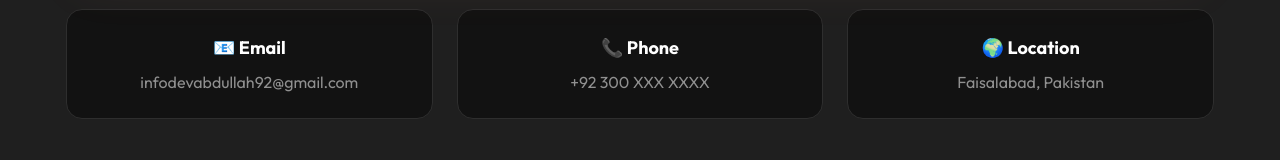
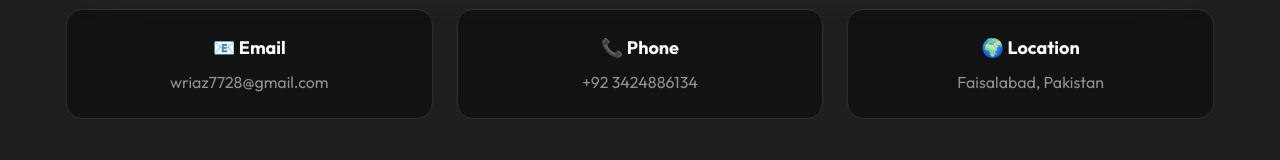
Before and after one commit to CODEMASTER-ABDULLAH-92/client_portfolio, a Next.js app: page / in a window 1280 px wide. Shown: the part 4012-4172 px from the top of the page. Built offline with nearby package versions, Linux system fonts and the light colour scheme; grey boxes are pictures that could not be loaded.

Commit message:
Update Contact.tsx

```diff
--- a/src/app/components/Contact.tsx
+++ b/src/app/components/Contact.tsx
@@ -250,11 +250,11 @@ const handleSubmit = async (e: React.FormEvent) => {
       <div className="grid grid-cols-1 sm:grid-cols-3 gap-6 mt-10">
         <div className="p-6 bg-[#121212] border border-[#2e2e2e] rounded-2xl text-center hover:border-[#ea8b61] transition">
           <h3 className="text-lg font-bold text-white mb-2">📧 Email</h3>
-          <p className="text-[#909090]">infodevabdullah92@gmail.com</p>
+          <p className="text-[#909090]">wriaz7728@gmail.com</p>
         </div>
         <div className="p-6 bg-[#121212] border border-[#2e2e2e] rounded-2xl text-center hover:border-[#ea8b61] transition">
           <h3 className="text-lg font-bold text-white mb-2">📞 Phone</h3>
-          <p className="text-[#909090]">+92 300 XXX XXXX</p>
+          <p className="text-[#909090]">+92 3424886134</p>
         </div>
         <div className="p-6 bg-[#121212] border border-[#2e2e2e] rounded-2xl text-center hover:border-[#ea8b61] transition">
           <h3 className="text-lg font-bold text-white mb-2">🌍 Location</h3>
```
